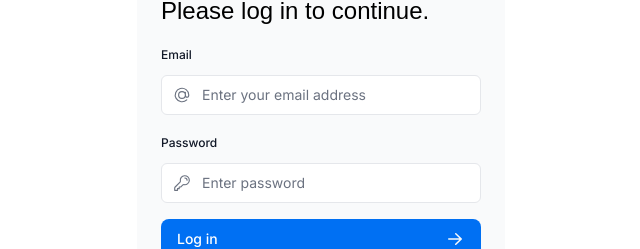
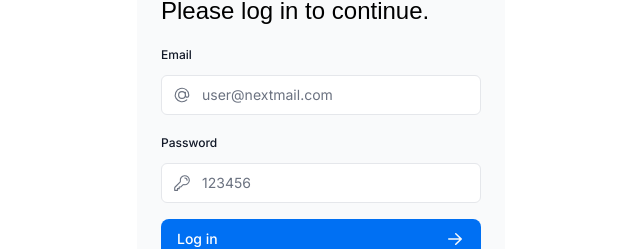
Before and after one commit to Giacomo-Forlani/NextJS, a Next.js app: page /login in a window 1280 px wide. Shown: the part 278-527 px from the top of the page, without its empty margins (319-959 px from the left). Built offline with nearby package versions, Linux system fonts and the light colour scheme; a web font is replaced by a local one.

Commit message:
last one

```diff
--- a/app/ui/login-form.tsx
+++ b/app/ui/login-form.tsx
@@ -40,7 +40,7 @@ export default function LoginForm() {
                 id="email"
                 type="email"
                 name="email"
-                placeholder="Enter your email address"
+                placeholder="user@nextmail.com"
                 required
               />
               <AtSymbolIcon className="pointer-events-none absolute left-3 top-1/2 h-[18px] w-[18px] -translate-y-1/2 text-gray-500 peer-focus:text-gray-900" />
@@ -59,7 +59,7 @@ export default function LoginForm() {
                 id="password"
                 type="password"
                 name="password"
-                placeholder="Enter password"
+                placeholder="123456"
                 required
                 minLength={6}
               />
```
